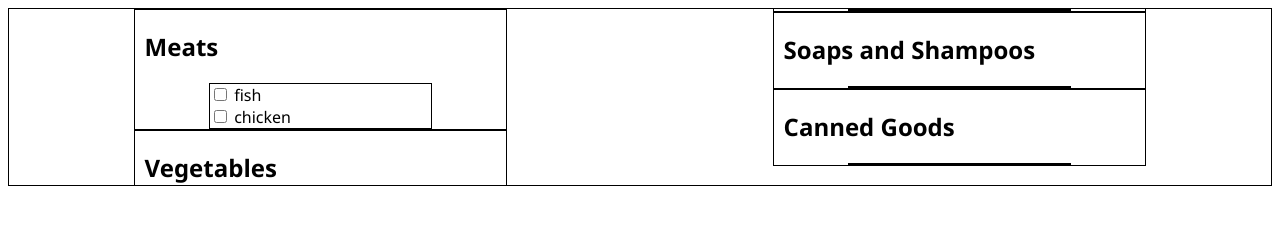
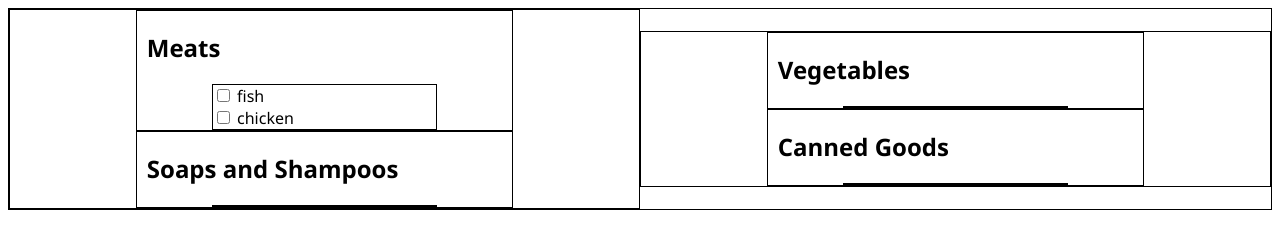
Before and after one commit to jspnvrdx/StackTrek-Bootcamp-Exercises, a plain HTML site: page Javascript Loops Exercises/1_GroceryList/index.html in a window 1280 px wide. Drawn offline with Linux system fonts and the light colour scheme.

Commit message:
style: changing orders and remove table style

```diff
--- a/Javascript Loops Exercises/1_GroceryList/index.html
+++ b/Javascript Loops Exercises/1_GroceryList/index.html
@@ -1,5 +1,6 @@
 <!DOCTYPE html>
 <html lang="en">
+
 <head>
     <meta charset="UTF-8">
     <meta http-equiv="X-UA-Compatible" content="IE=edge">
@@ -8,8 +9,10 @@
 
     <title>Grocery List</title>
 </head>
+
 <body>
     <main>
+        <div class="row-1">
             <div id="meat-container">
                 <h2>Meats</h2>
                 <div id="list-container">
@@ -20,25 +23,33 @@
                     <label for="chicken">chicken</label>
                 </div>
             </div>
+            <div id="soap-and-shampoos-container">
+                <h2>Soaps and Shampoos</h2>
+                <div id="list-container">
+
+                </div>
+            </div>
+        </div>
+
+        <div class="row-2">
             <div id="vegetables-container">
                 <h2>Vegetables</h2>
                 <div id="list-container">
 
                 </div>
             </div>
-        <div id="soap-and-shampoos-container">
-            <h2>Soaps and Shampoos</h2>
-            <div id="list-container">
 
-            </div>
-        </div>
             <div id="canned-goods-container">
                 <h2>Canned Goods</h2>
                 <div id="list-container">
 
                 </div>
             </div>
+        </div>
+
+
     </main>
     <script src="script.js"></script>
 </body>
+
 </html>
--- a/Javascript Loops Exercises/1_GroceryList/style.css
+++ b/Javascript Loops Exercises/1_GroceryList/style.css
@@ -2,8 +2,7 @@
     box-sizing: border-box;
 }
 main{
-    column-count: 2;
-    margin: auto;
+    display: flex;
     border: 1px solid;
 }
 div{
```
Lines whose indentation alone changed are shown as unchanged.
